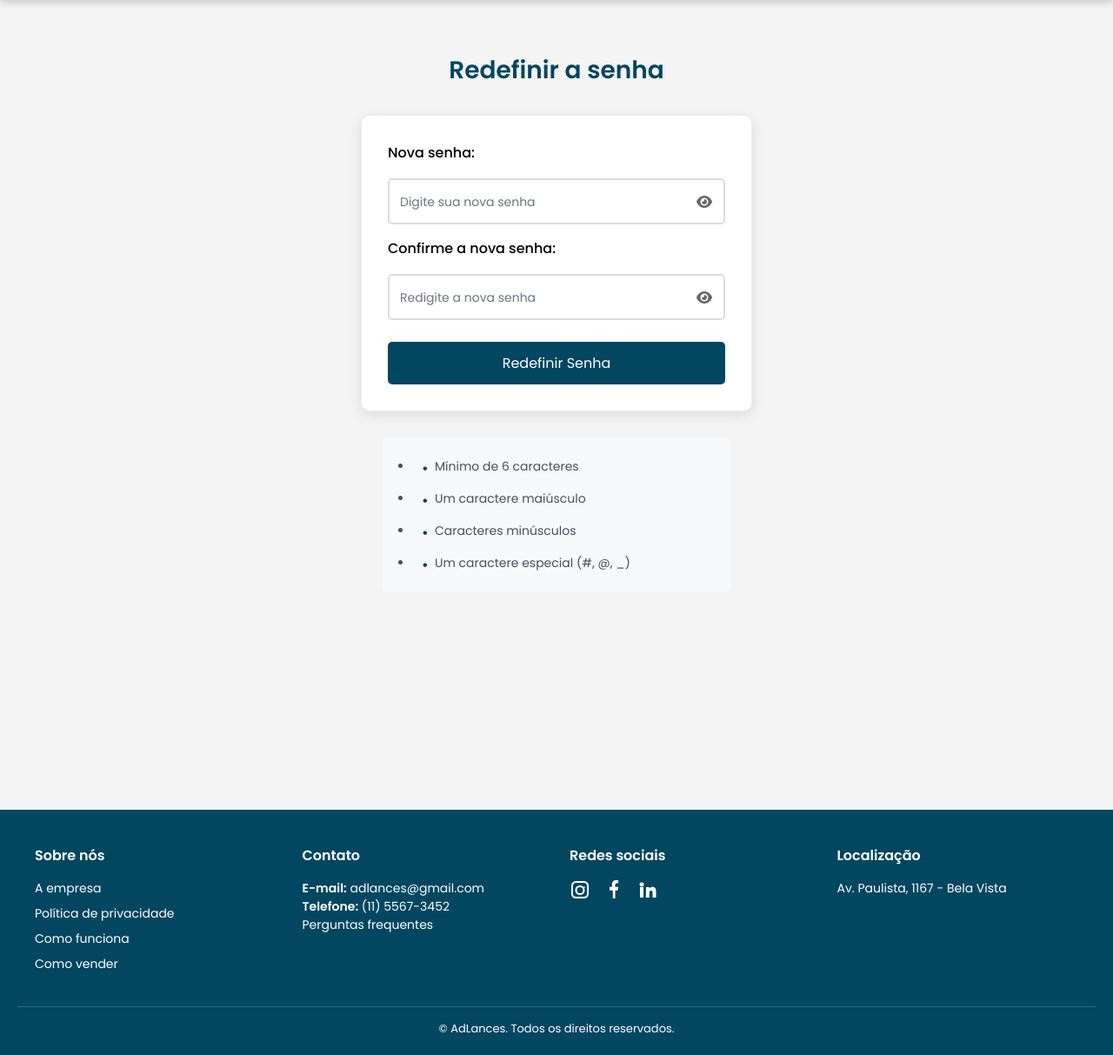
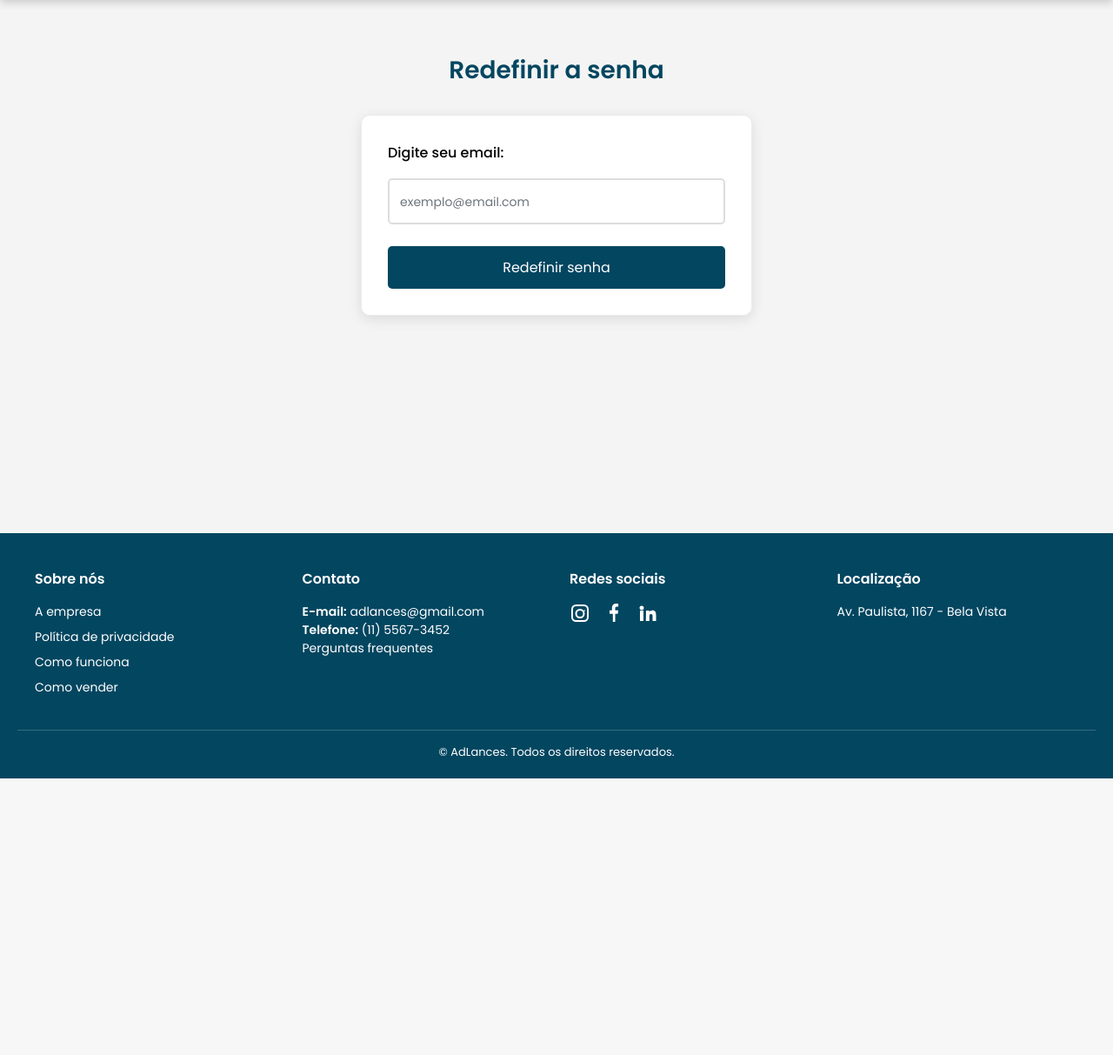
Before and after one commit to Ad-Lances/Ad-Lances, a Flask app: page /esqueciasenha in a window 1280 px wide. Shown: the part 80-1293 px from the top of the page at 87% size. After the commit the page ends 975 px from the top, so only its background shows below. Run offline with Flask 3, Linux system fonts and the light colour scheme; some libraries are stand-ins or nearby versions.

Commit message:
função de redefinir senha com token por email

```diff
--- a/app/routes.py
+++ b/app/routes.py
@@ -1,11 +1,10 @@
 from flask import Blueprint, render_template, request, jsonify, session, redirect, url_for, flash, abort
 from app.models import *
-from . import db
-from . import cloudinary
+from . import db, cloudinary
+from .email_utils import *
 from datetime import datetime, date, timedelta
 from zoneinfo import ZoneInfo
 import cloudinary.uploader
-import re
 from sqlalchemy import select, or_
 from app import stripe, socketio, sqids
 from config import Config
@@ -84,7 +83,6 @@ def cadastrar():
         dados = request.get_json()
     else:
         dados = request.form.to_dict()
-    print('ta validando')
 
     usuario_exist = UserModel.query.filter_by(email=dados.get('email')).first()
 
@@ -102,7 +100,6 @@ def cadastrar():
 
     erro = verificar_senha(dados.get('senha'))
     if erro:
-        print("oillucas")
         return jsonify({'erro': erro})
 
 
@@ -262,13 +259,34 @@ def imoveis(categoria):
 def pagina_criar_leilao():
     return render_template('criarleilao.html')
 
-@bp.route('/esqueciasenha')
-def redefinirsenha():
+@bp.route('/esqueciasenha', methods=['GET', 'POST'])
+def esqueciasenha():
+    if request.method == 'POST':
+        email = request.form.get("email")
+        if email:
+            user = UserModel.query.filter_by(email=email).first()
+            if not user:
+                return jsonify({'erro': 'Email inválido.'}), 404
+            enviar_email(email)
+            return jsonify({'sucesso': 'Um link foi enviado por email para a redefinição da sua senha.'})
     return render_template('esqueci_senha.html')
 
-@bp.route('/redefinirsenha', methods=['POST'])
-def redefinicao():
-    return None
+@bp.route('/redefinirsenha/<token>', methods=['GET', 'POST'])
+def redefinirsenha(token):
+    email = verificar_token(token)
+
+    if not email:
+        abort(404)
+    if request.method == 'POST':
+        dados = request.get_json()
+        nova_senha = dados.get('senha')
+        if nova_senha:
+            user = UserModel.query.filter_by(email=email).first()
+            user.set_senha(nova_senha)
+            db.session.commit()
+            return jsonify({'sucesso': 'Senha alterada com sucesso.'})
+        return jsonify({'erro': 'Digite a nova senha.'})
+    return render_template('redefinir_senha.html', token=token)
 
 @bp.route('/<hashid>')
 def detalhes_leilao(hashid):
--- a/app/static/css/esqueci_senha.css
+++ b/app/static/css/esqueci_senha.css
@@ -45,7 +45,8 @@
 }
 
 #nova_senha_input,
-#confirmar_ns_input {
+#confirmar_ns_input,
+#email_input {
     padding: 12px 40px 12px 12px; /* Espaço para o ícone */
     border: 2px solid #ddd;
     border-radius: 5px;
@@ -54,7 +55,8 @@
 }
 
 #nova_senha_input:focus,
-#confirmar_ns_input:focus {
+#confirmar_ns_input:focus,
+#email_input:focus {
     outline: none;
     border-color: #034660;
     background-color: white;
@@ -62,7 +64,8 @@
 }
 
 #nova_senha_input::placeholder,
-#confirmar_ns_input::placeholder {
+#confirmar_ns_input::placeholder,
+#email_input::placeholder {
     color: #6c757d;
     font-size: 14px;
 }
--- a/app/static/script/esqueci_senha.js
+++ /dev/null
@@ -1,112 +0,0 @@
-
-
-const formularioRedefinir = document.getElementById('formulario-redefinir');
-const mensagem = document.getElementById('mensagem');
-
-formularioRedefinir.addEventListener('submit', async (event) => {
-    event.preventDefault();
-    let mensagem_erros = [];
-
-    const redefinirSenha = document.getElementById('nova_senha_input').value.trim();
-    const redefinirSenhaConfirmar = document.getElementById('confirmar_ns_input').value.trim();
-
-    if ((!redefinirSenha) || (!redefinirSenhaConfirmar)){
-        mensagem_erros.push('Por favor, preencha todos os campos');
-    }
-
-    if (redefinirSenha !== redefinirSenhaConfirmar) {
-        mensagem_erros.push('As senhas não coincidem');
-    }
-
-    const erroSenha = verificar_senha(redefinirSenha);
-    if (erroSenha){
-        mensagem_erros.push(erroSenha);
-    }
-
-
-    if (mensagem_erros.length > 0) {
-            let errosHTML = `
-                <div style="
-                    display: flex;
-                    align-items: center;
-                    justify-content: center;
-                    gap: 10px;
-                    margin-bottom: 16px;
-                    padding-bottom: 12px;
-                    border-bottom: 1px solid rgba(255, 255, 255, 0.3);
-                    font-size: 16px;
-                    color: #000000ff;
-                ">
-                    <i class="fa-solid fa-triangle-exclamation" style="color: #FF6B6B;"></i>
-                    <strong>Corrija os seguintes erros:</strong>
-                </div>
-                <ul style="
-                    list-style: none;
-                    padding: 0;
-                    margin: 0;
-                    text-align: left;
-                ">
-            `;
-
-            mensagem_erros.forEach(erro => {
-                errosHTML += `
-                    <li style="
-                        padding: 12px 16px;
-                        margin: 8px 0;
-                        background: rgba(255, 107, 107, 0.1);
-                        border-radius: 8px;
-                        border-left: 4px solid #FF6B6B;
-                        border: 1px solid rgba(255, 107, 107, 0.3);
-                        position: relative;
-                        padding-left: 50px;
-                        transition: all 0.2s ease;
-                        font-size: 14px;
-                        line-height: 1.4;
-                        color: #262626;
-                        background-color: #FFFFFF;
-                    ">
-                        <span style="
-                            position: absolute;
-                            left: 18px;
-                            top: 50%;
-                            transform: translateY(-50%);
-                            color: #FF6B6B;
-                            font-weight: bold;
-                            font-size: 16px;
-                            width: 24px;
-                            height: 24px;
-                            background: rgba(255, 107, 107, 0.1);
-                            border-radius: 50%;
-                            display: flex;
-                            align-items: center;
-                            justify-content: center;
-                        ">!</span>
-                        ${erro}
-                    </li>`;
-            });
-
-            errosHTML += '</ul>';
-
-            mensagem.innerHTML = errosHTML;
-            mensagem.style.cssText = `
-                color: #262626;
-                background: #FFFFFF;
-                border-radius: 12px;
-                padding: 20px 24px;
-                margin: 20px auto;
-                text-align: center;
-                font-weight: 500;
-                font-size: 15px;
-                box-shadow: 0 4px 20px rgba(255, 107, 107, 0.25);
-                border: 2px solid #FF6B6B;
-                width: fit-content;
-                max-width: 90%;
-                backdrop-filter: blur(10px);
-                animation: slideIn 0.3s ease-out;
-                position: relative;
-                overflow: hidden;
-            `;
-            scrollerro();
-            return;
-        }
-})
--- a/app/static/script/login.js
+++ b/app/static/script/login.js
@@ -22,7 +22,7 @@ document.addEventListener('DOMContentLoaded', function(){
     const formularioLogin = document.getElementById('formularioLogin');
     const mensagem = document.getElementById('mensagem');
 
-
+    if (formularioLogin) {
     formularioLogin.addEventListener('submit', async (event) => {
         event.preventDefault();
 
@@ -79,4 +79,5 @@ document.addEventListener('DOMContentLoaded', function(){
         }
 
 });
+    }
 })
--- a/app/static/script/pesquisa.js
+++ b/app/static/script/pesquisa.js
@@ -15,7 +15,7 @@ document.addEventListener("DOMContentLoaded", () => {
             leiloes.appendChild(div)
         });
     }
-
+    if (barra_pesquisa) {
     barra_pesquisa.addEventListener("input", async (e) => {
         e.preventDefault();
         const pesquisa = barra_pesquisa.value.trim();
@@ -29,5 +29,6 @@ document.addEventListener("DOMContentLoaded", () => {
         carregar(resultado)
 
     })
+    }
 
 })
--- a/app/templates/esqueci_senha.html
+++ b/app/templates/esqueci_senha.html
@@ -14,38 +14,19 @@
     <section id="mensagem"></section>
 
     <div id="formulario-div">
-        <form id="formulario-redefinir" action="/redefinirsenha" method="POST">
+        <form id="formulario-redefinir" action="/esqueciasenha" method="POST">
 
-            <label for="nova_senha_input" id="nova_senha_label">Nova senha:</label>
+            <label for="email" id="nova_senha_label">Digite seu email:</label>
             <div class="password-container">
-                <input type="password" name="nova_senha_input" id="nova_senha_input" placeholder="Digite sua nova senha">
+                <input type="email" name="email" id="email_input" placeholder="exemplo@email.com">
             </div>
-
-            <label for="confirmar_ns_input" id="confirmar_nova_senha_label">Confirme a nova senha:</label>
-            <div class="password-container">
-                <input type="password" name="confirmar_ns_input" id="confirmar_ns_input" placeholder="Redigite a nova senha">
-            </div>
-
-            <button type="submit" id="botao-redefinir">Redefinir Senha</button>
+            <button type="submit" id="botao-redefinir">Redefinir senha</button>
         </form>
-    </div>
-
-    <div class="full-width">
-        <section id="orientacao-senha">
-            <ul>
-                <li>Mínimo de 6 caracteres</li>
-                <li>Um caractere maiúsculo</li>
-                <li>Caracteres minúsculos</li>
-                <li>Um caractere especial (#, @, _)</li>
-            </ul>
-        </section>
     </div>
 
 {% endblock %}
 
 {% block scripts %}
 <script src="{{ url_for('static', filename='script/style.js')}}"></script>
-<script src="{{ url_for('static', filename='script/validacao_cadastro.js') }}"></script>
-<script src="{{ url_for('static', filename='script/login.js') }}"></script>
-<script src="{{ url_for('static', filename='script/esqueci_senha.js') }}"></script>
+
 {% endblock %}
--- a/config.py
+++ b/config.py
@@ -12,3 +12,9 @@ class Config:
     STRIPE_KEY = os.getenv('STRIPE_API_KEY')
     STRIPE_WEBHOOK_PAYMENT = os.getenv('STRIPE_WEBHOOK_PAYMENT')
     STRIPE_WEBHOOK_ACCOUNT = os.getenv('STRIPE_WEBHOOK_ACCOUNT')
+    MAIL_SERVER = 'smtp.gmail.com'
+    MAIL_PORT = 587
+    MAIL_USE_TLS = True
+    MAIL_USERNAME = 'adlances.noreply@gmail.com'
+    MAIL_PASSWORD = os.getenv('MAIL_PASSWORD')
+    MAIL_DEFAULT_SENDER = 'adlances.noreply@gmail.com'
--- a/requirements.txt
+++ b/requirements.txt
@@ -20,6 +20,7 @@ typing_extensions==4.15.0
 Werkzeug==3.1.3
 stripe
 flask-socketio
+flask-mail
 gevent
 sqids
 tzdata
```
Also changed, not shown: app/__init__.py (+8 -3 lines), app/email_utils.py (added, +23 -0 lines), app/static/script/cadastro.js (+9 -9 lines), app/static/script/redefinir_senha.js (added, +126 -0 lines), app/templates/redefinir_senha.html (added, +51 -0 lines).
